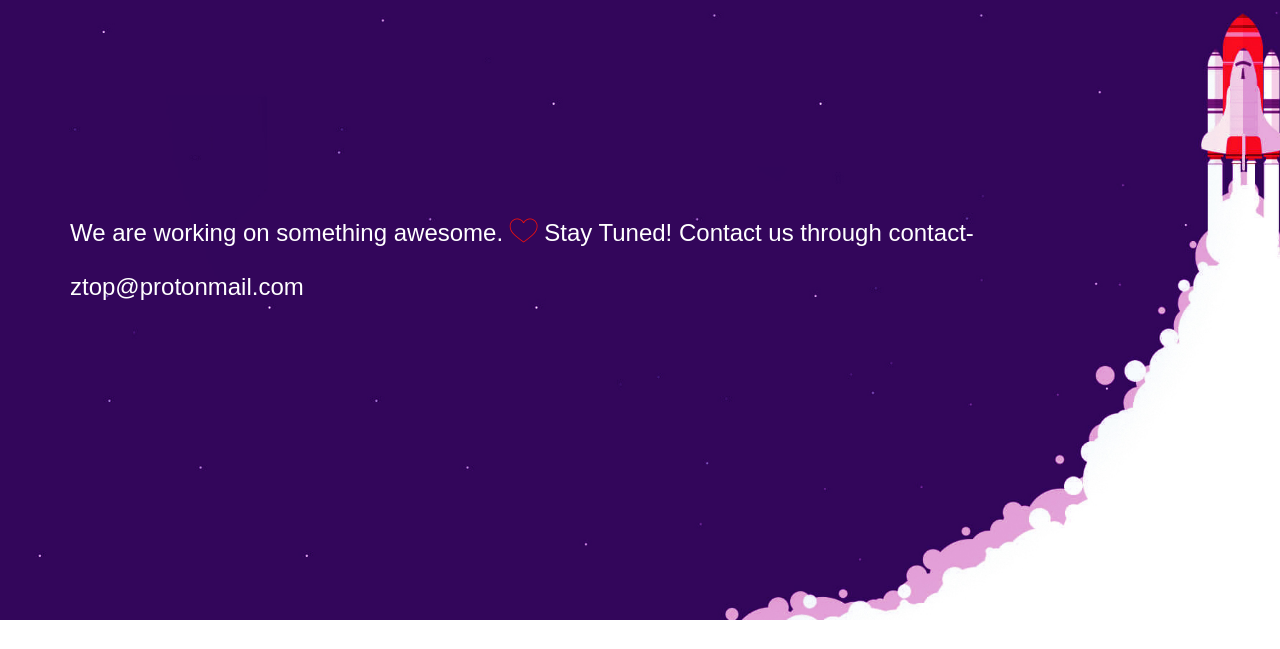
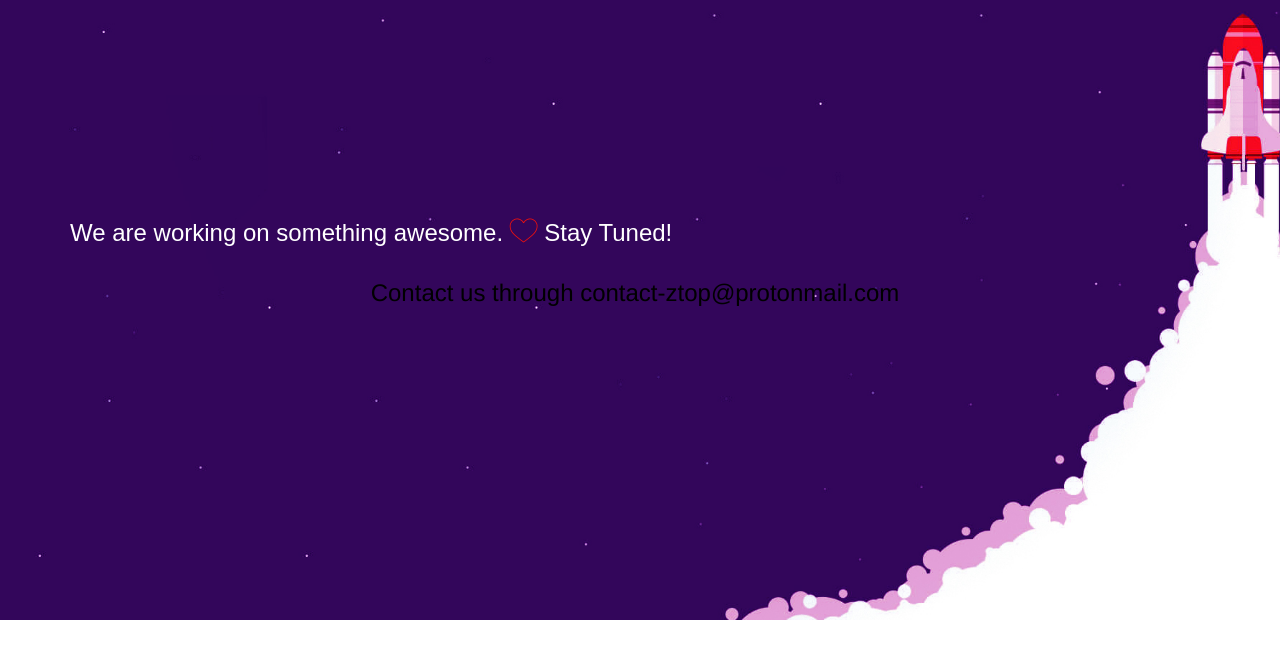
Before and after one commit to ztop-dev/tech, a plain HTML site: page index.html in a window 1280 px wide. Shown: the part 155-804 px from the top of the page. Drawn offline with nearby package versions, Linux system fonts and the light colour scheme.

Commit message:
Update index.html

```diff
--- a/index.html
+++ b/index.html
@@ -32,7 +32,8 @@
          </div>
 	  <div class="heading text-center">
 	  <h2>We are working on something awesome.
-	  <i class="icon-heart"></i> Stay Tuned! Contact us through contact-ztop@protonmail.com</h2>
+	  <i class="icon-heart"></i> Stay Tuned!</h2>
+	   <h3>Contact us through contact-ztop@protonmail.com</h3>
 	  </div>
     </div>
   </div>
```
